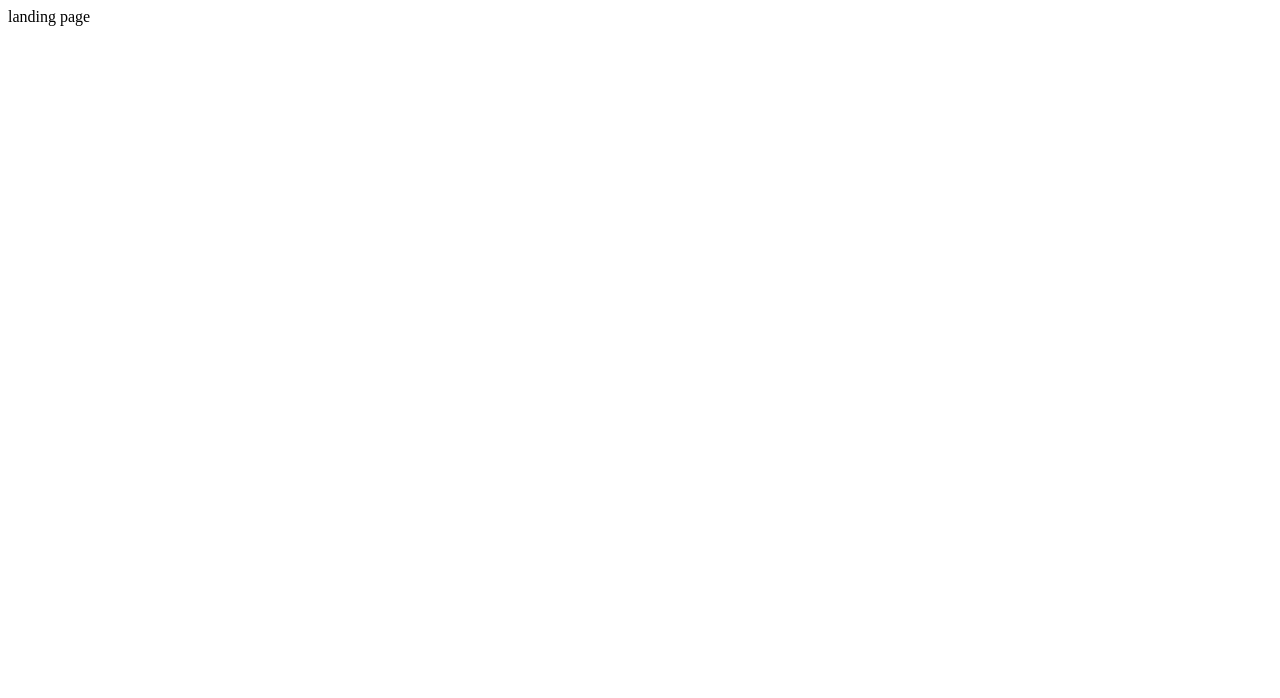
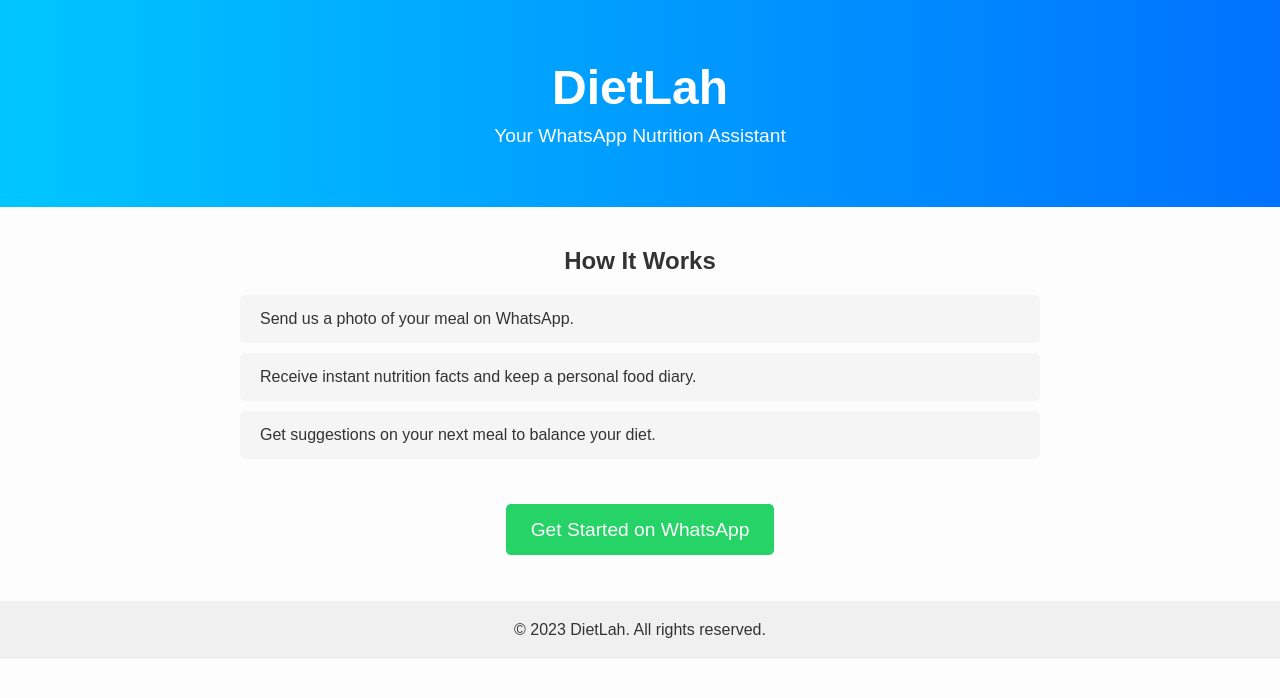
Before and after one commit to sharifrahim/dietlah, a plain HTML site: page index.html in a window 1280 px wide. Drawn offline with Linux system fonts and the light colour scheme.

Commit message:
Add simple landing page

```diff
--- a/index.html
+++ b/index.html
@@ -1 +1,90 @@
-landing page
+<!DOCTYPE html>
+<html lang="en">
+<head>
+    <meta charset="UTF-8">
+    <meta name="viewport" content="width=device-width, initial-scale=1.0">
+    <title>DietLah - Your WhatsApp Nutrition Assistant</title>
+    <style>
+        body {
+            font-family: Arial, Helvetica, sans-serif;
+            margin: 0;
+            padding: 0;
+            background-color: #fdfdfd;
+            color: #333;
+        }
+        header {
+            background: linear-gradient(90deg, #00c6ff 0%, #0072ff 100%);
+            color: white;
+            padding: 60px 20px;
+            text-align: center;
+        }
+        header h1 {
+            margin: 0 0 10px;
+            font-size: 3em;
+        }
+        header p {
+            font-size: 1.2em;
+            margin: 0;
+        }
+        .features {
+            max-width: 800px;
+            margin: 40px auto;
+            padding: 0 20px;
+        }
+        .features h2 {
+            text-align: center;
+            margin-bottom: 20px;
+        }
+        .feature-list {
+            list-style: none;
+            padding: 0;
+        }
+        .feature-list li {
+            background: #f5f5f5;
+            margin: 10px 0;
+            padding: 15px 20px;
+            border-radius: 5px;
+        }
+        .cta {
+            text-align: center;
+            margin: 60px 0;
+        }
+        .cta a {
+            background: #25D366;
+            color: white;
+            padding: 15px 25px;
+            text-decoration: none;
+            border-radius: 5px;
+            font-size: 1.2em;
+        }
+        footer {
+            text-align: center;
+            padding: 20px 0;
+            background: #f0f0f0;
+        }
+    </style>
+</head>
+<body>
+    <header>
+        <h1>DietLah</h1>
+        <p>Your WhatsApp Nutrition Assistant</p>
+    </header>
+
+    <section class="features">
+        <h2>How It Works</h2>
+        <ul class="feature-list">
+            <li>Send us a photo of your meal on WhatsApp.</li>
+            <li>Receive instant nutrition facts and keep a personal food diary.</li>
+            <li>Get suggestions on your next meal to balance your diet.</li>
+        </ul>
+    </section>
+
+    <section class="cta">
+        <a href="https://wa.me/1234567890" target="_blank" rel="noopener">Get Started on WhatsApp</a>
+    </section>
+
+    <footer>
+        &copy; 2023 DietLah. All rights reserved.
+    </footer>
+</body>
+</html>
```
